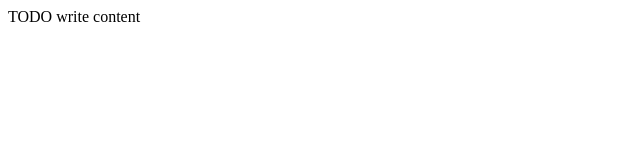
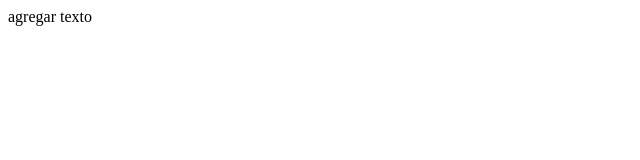
Before and after one commit to mollersoft/pruebaGit, a plain HTML site: page index.html in a window 1280 px wide. Shown: the full height of the page, 0-640 px from the left. Drawn offline with Linux system fonts and the light colour scheme.

Commit message:
se agrego stylo y texto html

```diff
--- a/index.html
+++ b/index.html
@@ -5,6 +5,6 @@
         <meta name="viewport" content="width=device-width, initial-scale=1.0">
     </head>
     <body>
-        <div>TODO write content</div>
+        <div>agregar texto</div>
     </body>
 </html>
--- a/nuevoStylo.css
+++ b/nuevoStylo.css
@@ -0,0 +1 @@
+hola primer css
```
